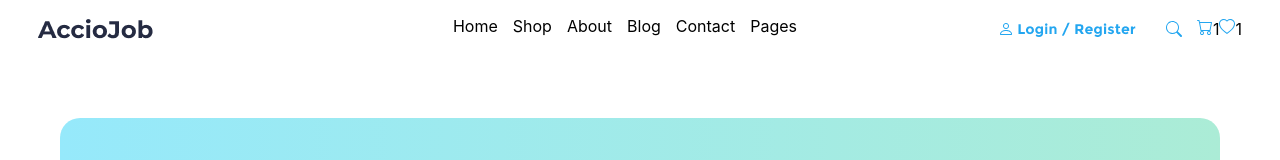
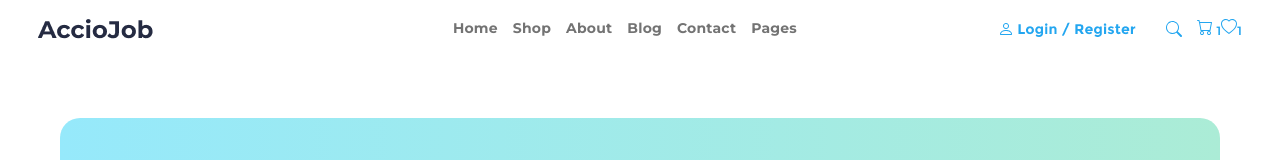
Before and after one commit to lensonfernandes/ProductsWebPage, a React (Create React App) app in the folder productswebpage/: page / in a window 1280 px wide. Shown: the top 160 px of the page. Built offline with nearby package versions, Linux system fonts and the light colour scheme.

Commit message:
Header Font Changes

```diff
--- a/productswebpage/src/components/Footer/FooterBottom.css
+++ b/productswebpage/src/components/Footer/FooterBottom.css
@@ -11,7 +11,15 @@
     color:#737373;
     height: 74px;
     background: #FAFAFA;
-
+    width: 100%;
+    /* position: relative;
+    left:195px; */
 
 
 }
+
+
+/* .footer-bottom-container p{
+    position: relative;
+    left:195px;
+} */
--- a/productswebpage/src/components/Footer/FooterBottom.js
+++ b/productswebpage/src/components/Footer/FooterBottom.js
@@ -4,7 +4,7 @@ import './FooterBottom.css'
 function FooterBottom() {
   return (
     <div className='footer-bottom-container'>
-        Made With ❤️ at Acciojob
+        <p>Made With ❤️ at Acciojob</p>
 
     </div>
   )
--- a/productswebpage/src/components/Header/Header.css
+++ b/productswebpage/src/components/Header/Header.css
@@ -16,6 +16,21 @@
 }
 .header-container li{
     list-style: none;
+    font-family: 'Montserrat';
+font-style: normal;
+font-weight: 700;
+font-size: 14px;
+line-height: 24px;
+/* identical to box height, or 171% */
+
+text-align: center;
+letter-spacing: 0.2px;
+
+/* second-text-color */
+
+color: #737373;
+
+
 
 }
 
@@ -25,3 +40,21 @@
     align-items: center;
 
 }
+
+.navbar-right-options span{
+    font-family: 'Montserrat';
+font-style: normal;
+font-weight: 400;
+font-size: 12px;
+line-height: 16px;
+/* identical to box height, or 133% */
+
+text-align: center;
+letter-spacing: 0.2px;
+
+/* primary-color */
+
+color: #23A6F0;
+
+
+}
--- a/productswebpage/src/components/Header/Header.js
+++ b/productswebpage/src/components/Header/Header.js
@@ -32,7 +32,7 @@ function Header() {
                   </clipPath>
                   </defs>
           </svg>
-            1
+           <span> 1</span>
           </span>
           <span>
           <svg width="16" height="16" viewBox="0 0 16 16" fill="none" xmlns="http://www.w3.org/2000/svg">
@@ -45,7 +45,7 @@ function Header() {
                   </clipPath>
                   </defs>
             </svg>
-            1
+           <span>1</span>
           </span>
 
         </span>
```
